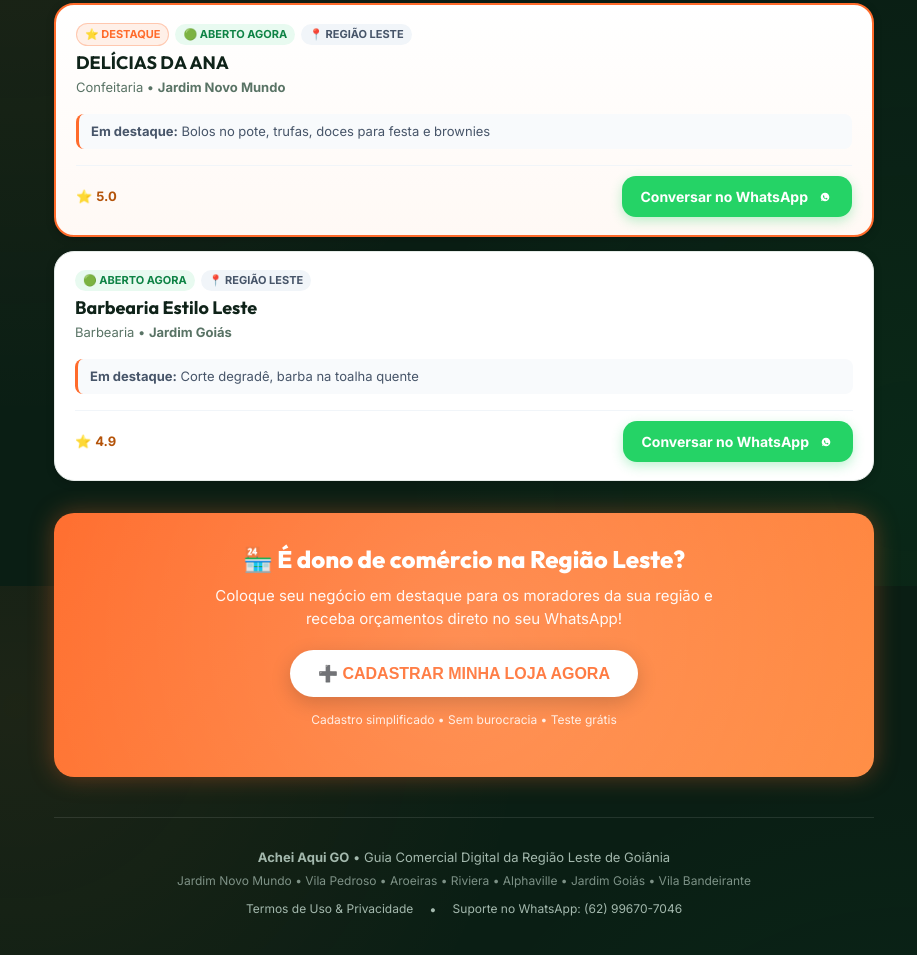
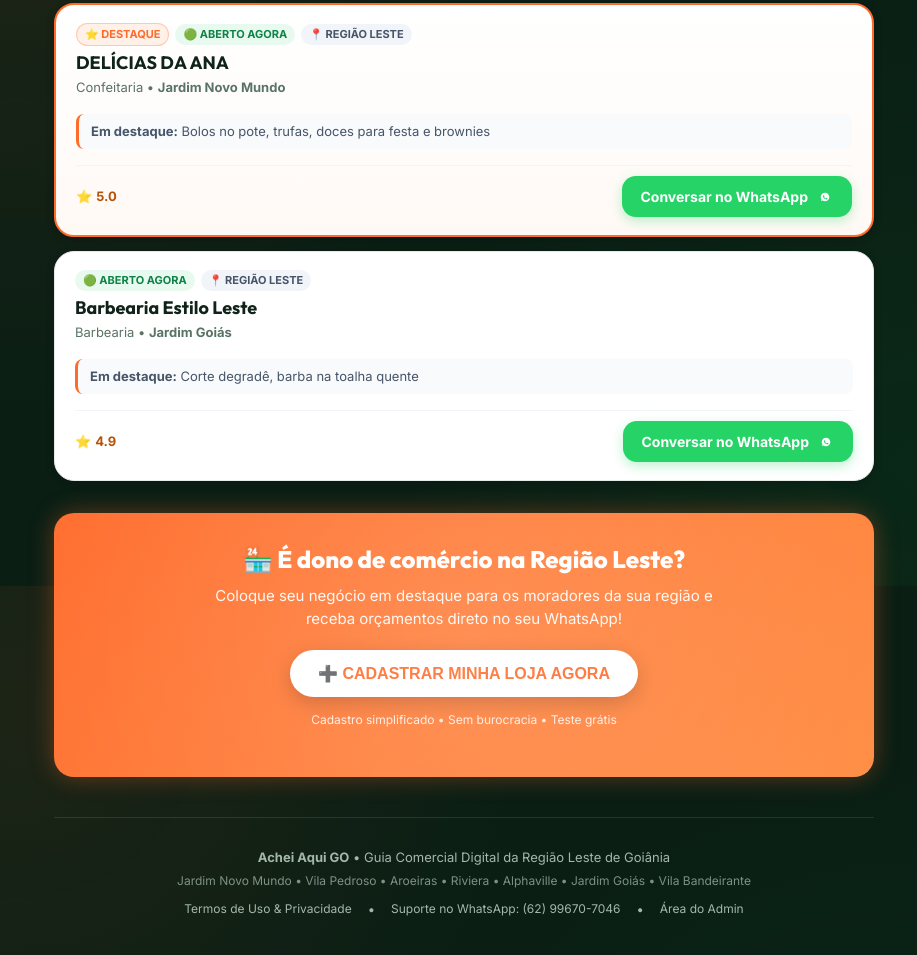
Before and after one commit to porsudamericaviajero-cmd/achei-go-app, a website built with Vite: page index.html in a window 1280 px wide. Shown: the part 1814-2769 px from the top of the page, without its empty margins (176-1093 px from the left). Built offline with nearby package versions, Linux system fonts and the light colour scheme; some packages are replaced by stand-ins of ours; no server answers; the database is empty.

Commit message:
Add admin footer link and module type

```diff
--- a/index.html
+++ b/index.html
@@ -122,6 +122,8 @@
         <a href="javascript:void(0)" onclick="window.abrirModal('modalLGPD')">Termos de Uso & Privacidade</a>
         <span>•</span>
         <a href="https://wa.me/5562996707046" target="_blank" rel="noopener noreferrer">Suporte no WhatsApp: (62) 99670-7046</a>
+        <span>•</span>
+        <a href="/admin">Área do Admin</a>
       </div>
     </footer>
   </main>
--- a/package.json
+++ b/package.json
@@ -3,6 +3,7 @@
   "version": "1.0.0",
   "description": "## Estrutura - index.html -> App Cliente (8 lojas + auto-cadastro lojista no final) - admin.html -> Painel Admin (EDITAR/Excluir, acesso em /admin.html) - lojas.json -> Backup das lojas - vercel.json -> Config Vercel - README.md",
   "main": "index.js",
+  "type": "module",
   "scripts": {
     "dev": "vite",
     "build": "vite build",
```
